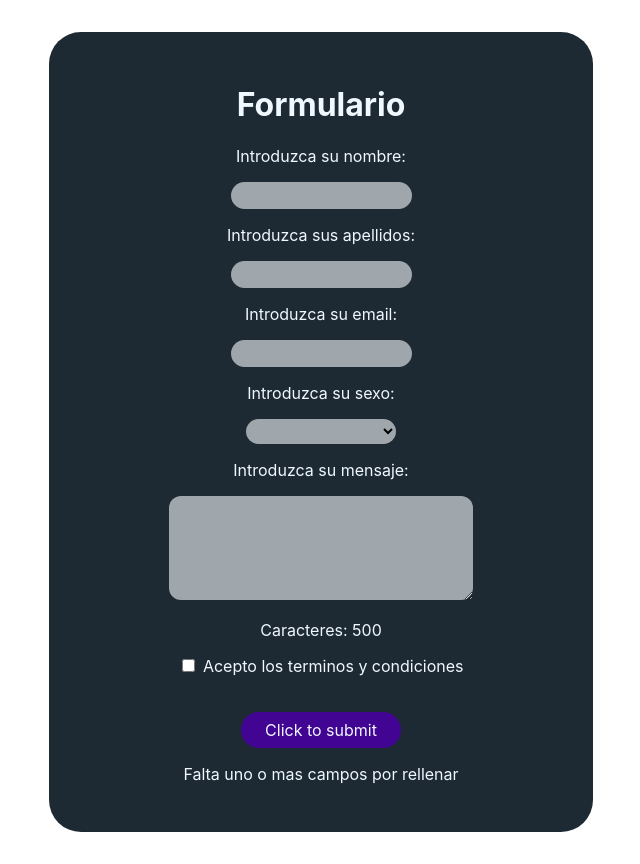
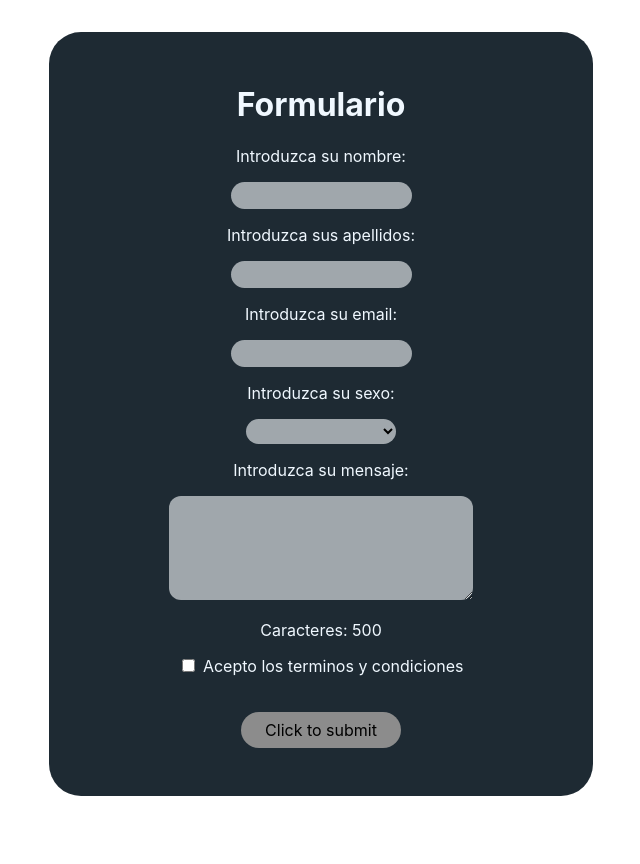
Before and after one commit to Dilmao/D.I-Actividad6, a React (Create React App) app: page / in a window 1280 px wide. Shown: the whole page, without its empty margins (319-959 px from the left). After the commit the page ends 828 px from the top, so only its background shows below. Built offline with nearby package versions, Linux system fonts and the light colour scheme.

Commit message:
commit clase

```diff
--- a/src/form/Formulario.css
+++ b/src/form/Formulario.css
@@ -35,6 +35,16 @@
 }
 
 .Boton {
+    color: #000000;
+    background-color: #8c8c8c;
+    cursor: pointer;
+    font: inherit;
+    border: none;
+    padding: 0.5rem 1.5rem;
+    border-radius: 64px;
+}
+
+.BotonClickable {
     color: aliceblue;
     background-color: #420492;
     cursor: pointer;
--- a/src/form/Formulario.js
+++ b/src/form/Formulario.js
@@ -16,6 +16,8 @@ function Fomrulario() {
     const [mensajeSexo, setMensajeSexo] = useState("")
     const [mensajeMensaje, setMensajeMensaje] = useState("")
     const [mensajeTerminos, setMensajeTerminos] = useState("")
+
+    const [botonClickable, setBotonClickable] = useState(false)
     const [mensajeButton, setMensajeButton] = useState("")
 
     function handleValidateNombre(event) {
@@ -92,14 +94,14 @@ function Fomrulario() {
         (
             (nombre !== "" || nombre <= 10) &&
             (apellido !== "" || apellido <= 20) &&
-            (email !== "" || email <= 20 || email.includes("@")) &&
+            (email !== "" || email <= 20 && email.includes("@")) &&
             (sexo !== "") &&
             (mensaje.length <= 500) &&
             (terminos)
         ) {
-            setMensajeButton("Se puede enviar el formulario")
+            setBotonClickable(true)
         } else {
-            setMensajeButton("Falta uno o mas campos por rellenar")
+            setBotonClickable(false)
         }
     }, [nombre, apellido, email, sexo, mensaje, terminos])
 
@@ -111,7 +113,13 @@ function Fomrulario() {
     );
 
     const handleSubmit = (e) => {
+        //Al enviar los datos del formulario este se tiene que vaciar
         e.preventDefault();
+        if (botonClickable) {
+            setMensajeButton("Formulario enviado")
+        } else {
+            setMensajeButton("Falta uno o mas campos por rellenar")
+        }
     }
 
     return (
@@ -150,7 +158,7 @@ function Fomrulario() {
                 <p className='Texto'>{mensajeTerminos}</p>
 
                 <br/>
-                <button type="submit" className='Boton'>Click to submit</button>
+                <button type="submit" className={`${botonClickable ? 'BotonClickable' : 'Boton'}`}>Click to submit</button>
                 <p className='Texto'>{mensajeButton}</p>
             </div>
         </form>
```
